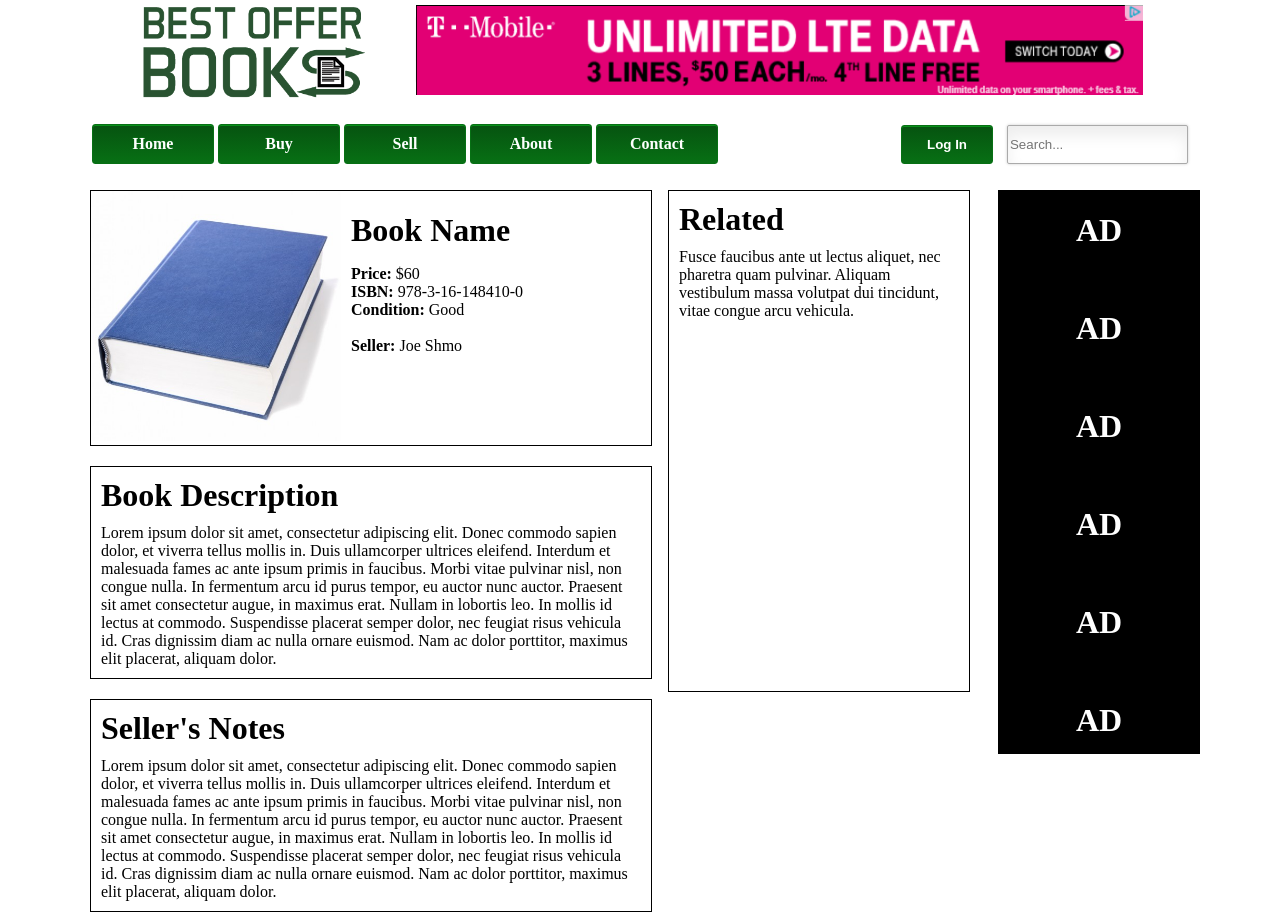
After one commit to kinandd/BestOfferBooks, a PHP site: page /detailtem.php in a window 1280 px wide. The commit adds this page. Run offline with PHP 8.4, Linux system fonts and the light colour scheme.

Commit message:
Add detail page

```diff
--- a/css/desktop.css
+++ b/css/desktop.css
@@ -166,6 +166,13 @@ nav ul li a:link {
     margin: 0 auto;
     border: solid thin black;
 }
+#related {
+    margin: 10px 10px 10px 0;
+    width: 300px;
+    height: 500px;
+    border: solid thin black;
+    float: right;
+}
 #right-ad {
     float: right;
     width: 200px;
--- /dev/null
+++ b/css/product.css
@@ -0,0 +1,38 @@
+#product {
+    margin: 10px;
+    width: 560px;
+    border: solid thin black;
+    float: left;
+}
+.productImage {
+    float: left;
+	width: 250;
+}
+#bookTitle {
+	margin-bottom: 5px;
+}
+.productInfo {
+	float: left;
+	margin-left: 10px;
+}
+#label {
+	font-weight: bold;
+}
+#bookDescription{
+	margin: 10px;
+    width: 560px;
+    border: solid thin black;
+    float: left;
+}
+#bookDescription h1, #sellerNotes h1, #related h1{
+	margin: 10px;
+}
+#bookDescription p, #sellerNotes p, #related p{
+	margin: 10px;
+}
+#sellerNotes{
+	margin: 10px;
+    width: 560px;
+    border: solid thin black;
+    float: left;
+}
--- /dev/null
+++ b/detailtem.php
@@ -0,0 +1,90 @@
+<!DOCTYPE html>
+
+<html>
+<head>
+    <title>Best Offer Books</title>
+    <link rel="stylesheet" type="text/css" href="css/desktop.css" />
+	<link rel="stylesheet" type="text/css" href="css/product.css" />
+</head>
+
+<body>
+    <!-- DESKTOP WRAPPER BEGIN -->
+    <div id="wrapper">
+        <div id="header-images">
+            <div id="header-left">
+                <a href="index.php"><img src="images/bestofferbookslogo.png" width="225" height="113" alt="Best Offer Books logo"></a>
+            </div>
+            <div id="header-right">
+                <img src="images/ad.png" width="728" height="90" alt="ad">
+            </div>
+        </div>
+        <nav>
+            <ul>
+                <li><a href="">Home</a></li>
+                <li><a href="">Buy</a></li>
+                <li><a href="">Sell</a></li>
+                <li><a href="">About</a></li>
+                <li><a href="">Contact</a></li>
+                <li><div id="space"></div></li>
+                <li><form action="#"><input class="submit" type="submit" value="Log In"></form></li>
+                <li><input class="search-box" type="text" name="search" placeholder="Search..."></li>
+            </ul>
+        </nav>
+        <!-- MAIN CONTENT -->
+        <div id="main-content">
+            <div id="left-content">
+
+                <div id="product">
+                    <div class="productImage">
+						<!-- http://blogs.spanishpod101.com/blog/2011/12/30/spanish-word-of-the-day-textbook-phrase/ -->
+						<img src="images/example_book.jpg" alt="Example Book" height="250" width="250" />
+					</div>
+					<div class="productInfo">
+						<h1 id="bookTitle">Book Name</h1>
+						<p>
+							<span id="label">Price:</span> $60<br />
+							<span id="label">ISBN:</span> 978-3-16-148410-0<br />
+							<span id="label">Condition:</span> Good<br />
+							<br />
+							<span id="label">Seller:</span> Joe Shmo<br />
+						</p>
+					</div>
+                </div>
+				<div id="related">
+                    <h1>Related</h1>
+					<p>
+						Fusce faucibus ante ut lectus aliquet, nec pharetra quam pulvinar. Aliquam vestibulum massa volutpat dui tincidunt, vitae congue arcu vehicula.
+					</p>
+                </div>
+				<div id="bookDescription">
+					<h1>Book Description</h1>
+					<p>
+						Lorem ipsum dolor sit amet, consectetur adipiscing elit. Donec commodo sapien dolor, et viverra tellus mollis in. Duis ullamcorper ultrices eleifend. Interdum et malesuada fames ac ante ipsum primis in faucibus. Morbi vitae pulvinar nisl, non congue nulla. In fermentum arcu id purus tempor, eu auctor nunc auctor. Praesent sit amet consectetur augue, in maximus erat. Nullam in lobortis leo. In mollis id lectus at commodo. Suspendisse placerat semper dolor, nec feugiat risus vehicula id. Cras dignissim diam ac nulla ornare euismod. Nam ac dolor porttitor, maximus elit placerat, aliquam dolor.
+					</p>
+				</div>
+                <div id="sellerNotes">
+					<h1>Seller's Notes</h1>
+					<p>
+						Lorem ipsum dolor sit amet, consectetur adipiscing elit. Donec commodo sapien dolor, et viverra tellus mollis in. Duis ullamcorper ultrices eleifend. Interdum et malesuada fames ac ante ipsum primis in faucibus. Morbi vitae pulvinar nisl, non congue nulla. In fermentum arcu id purus tempor, eu auctor nunc auctor. Praesent sit amet consectetur augue, in maximus erat. Nullam in lobortis leo. In mollis id lectus at commodo. Suspendisse placerat semper dolor, nec feugiat risus vehicula id. Cras dignissim diam ac nulla ornare euismod. Nam ac dolor porttitor, maximus elit placerat, aliquam dolor.
+					</p>
+				</div>
+            </div>
+            <div id="right-ad">
+                    <h1>AD</h1>
+                    <br/>
+                    <h1>AD</h1>
+                    <br/>
+                    <h1>AD</h1>
+                    <br/>
+                    <h1>AD</h1>
+                    <br/>
+                    <h1>AD</h1>
+                    <br/>
+                    <h1>AD</h1>
+            </div>
+        </div>
+
+    </div>
+    <!-- DESKTOP WRAPPER ENDS -->
+</body>
+</html>
```
Also changed, not shown: images/example_book.jpg (added).
